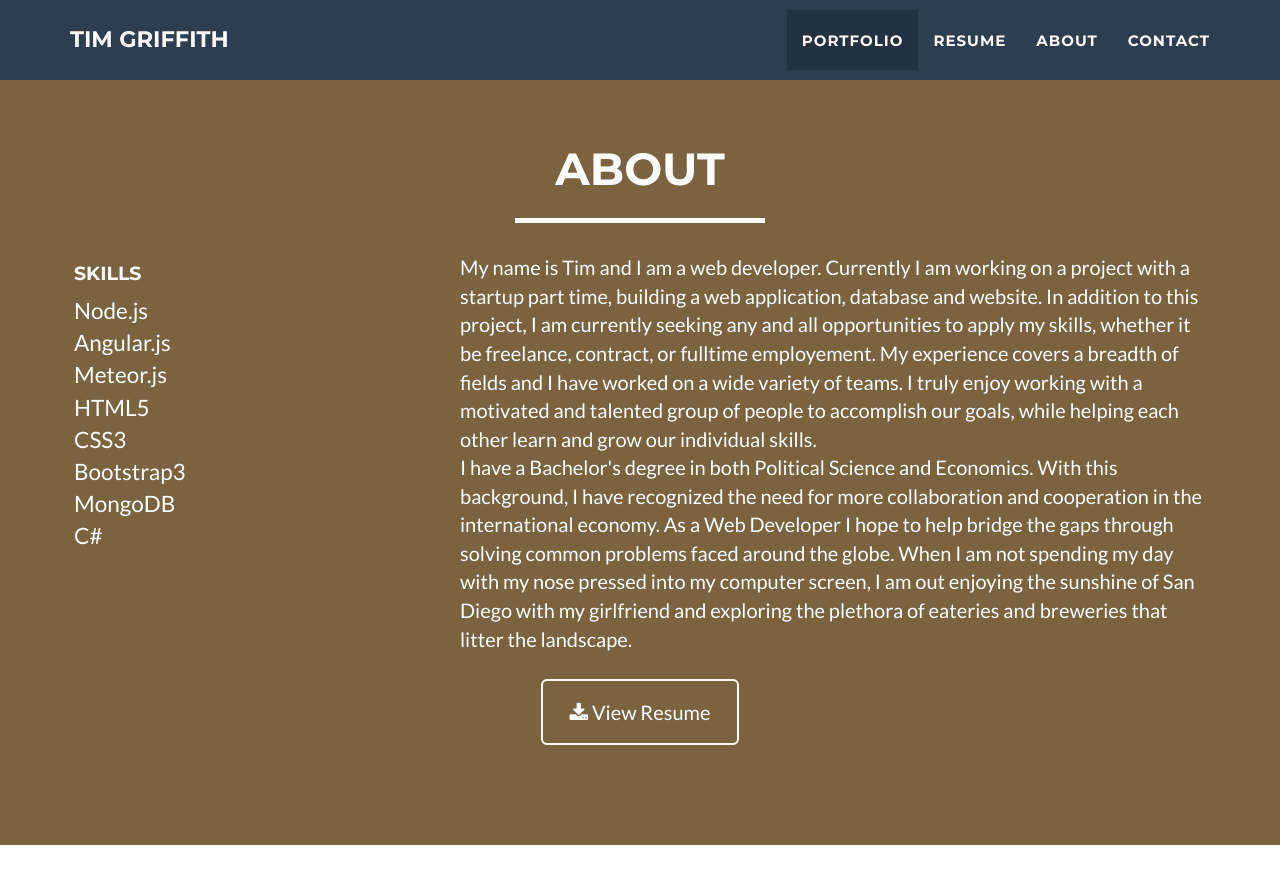
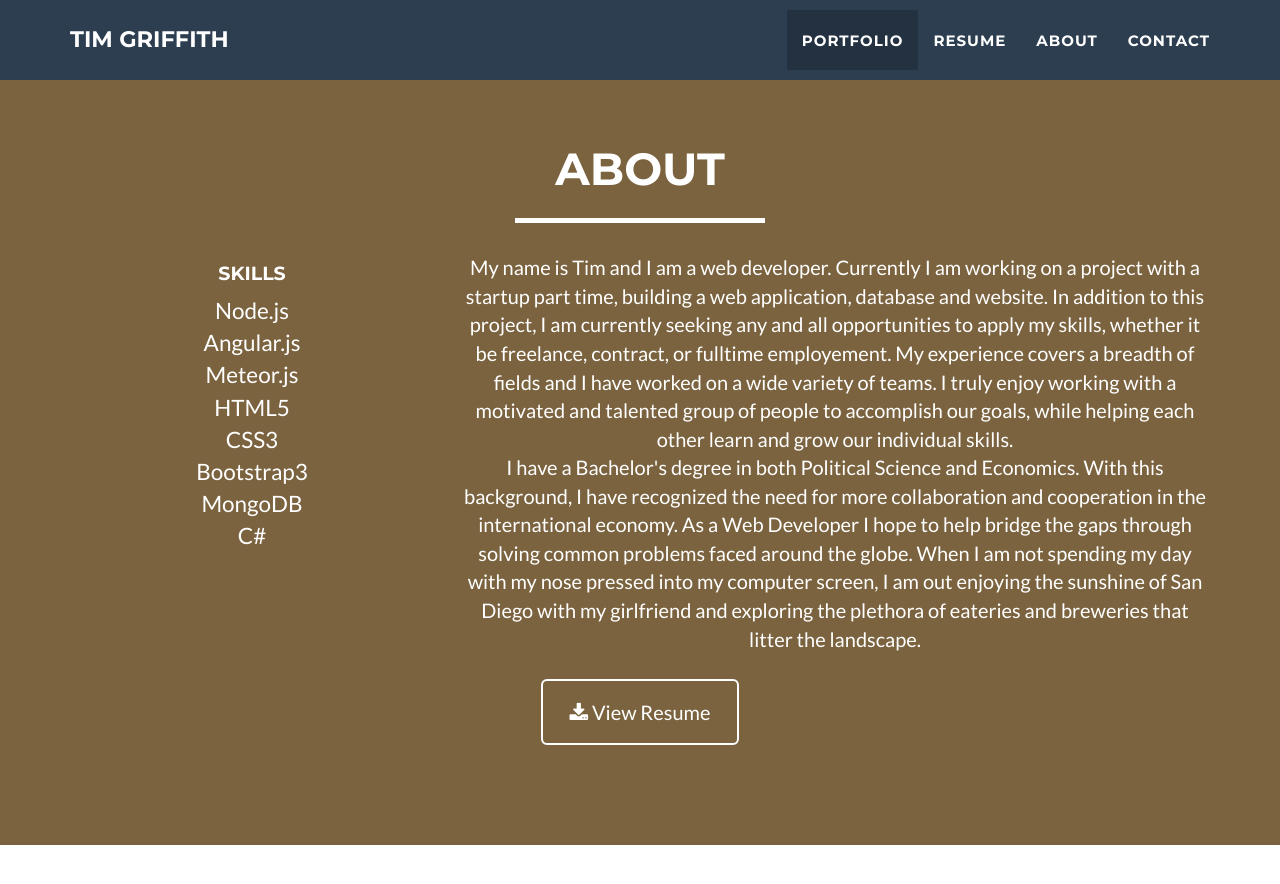
Before and after one commit to tmgriffith/tmgriffith.github.io, a Jekyll site: the page built from index.html, in a window 1280 px wide and 900 px high, scrolled down 1591 px. Shown: the top 884 px of the window. Built offline with Jekyll 4.4.1, drawn with Linux system fonts in a browser that asks for light colours.

Commit message:
Update about.html

```diff
--- a/_includes/about.html
+++ b/_includes/about.html
@@ -7,7 +7,7 @@
                     <hr class="star-light">
                 </div>
             </div>
-            <div class="row">
+            <div class="row text-center">
                 <div class="col-md-4">
                  <ul class="list-no-style"><h4>Skills</h4>
                   <li>Node.js</li>
```
